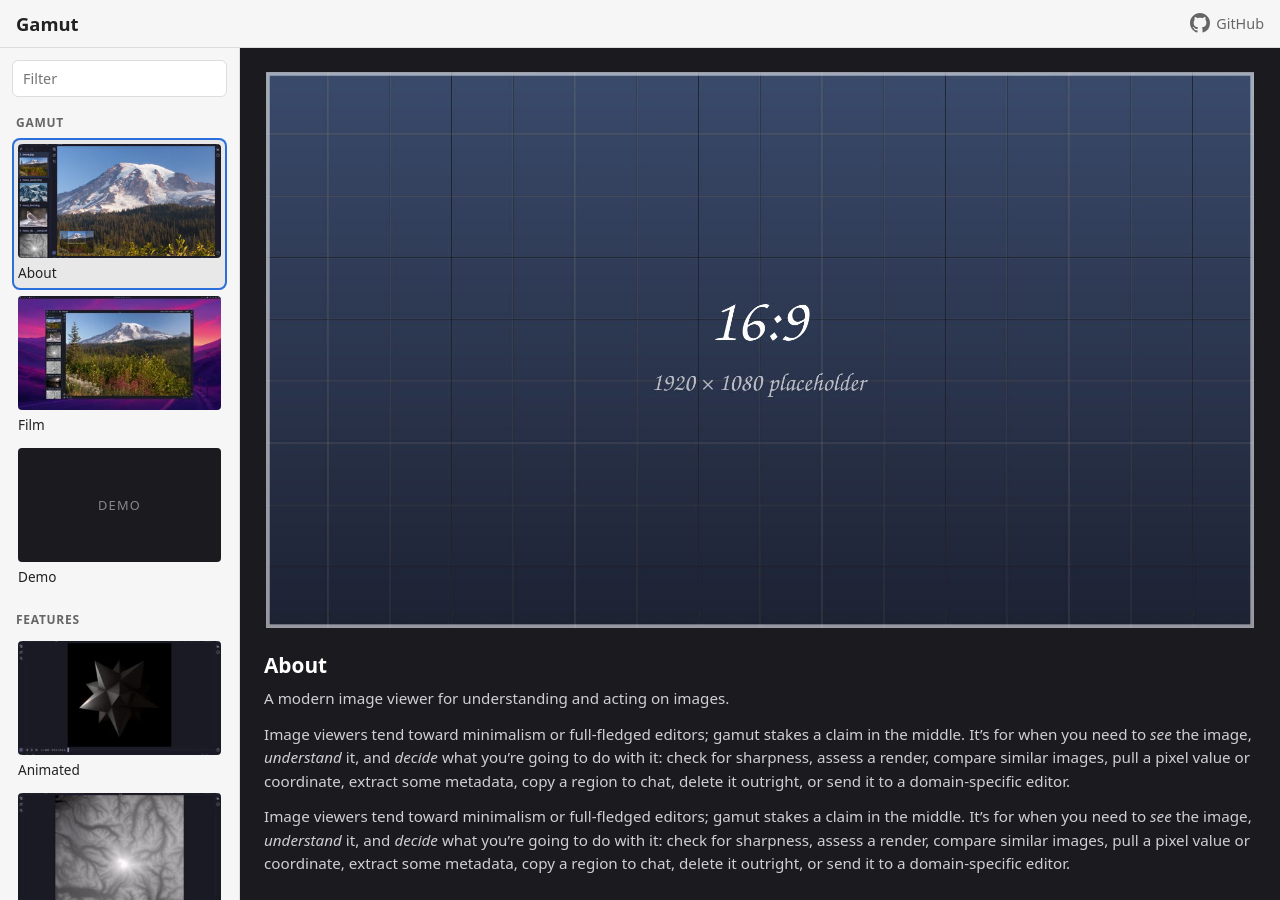
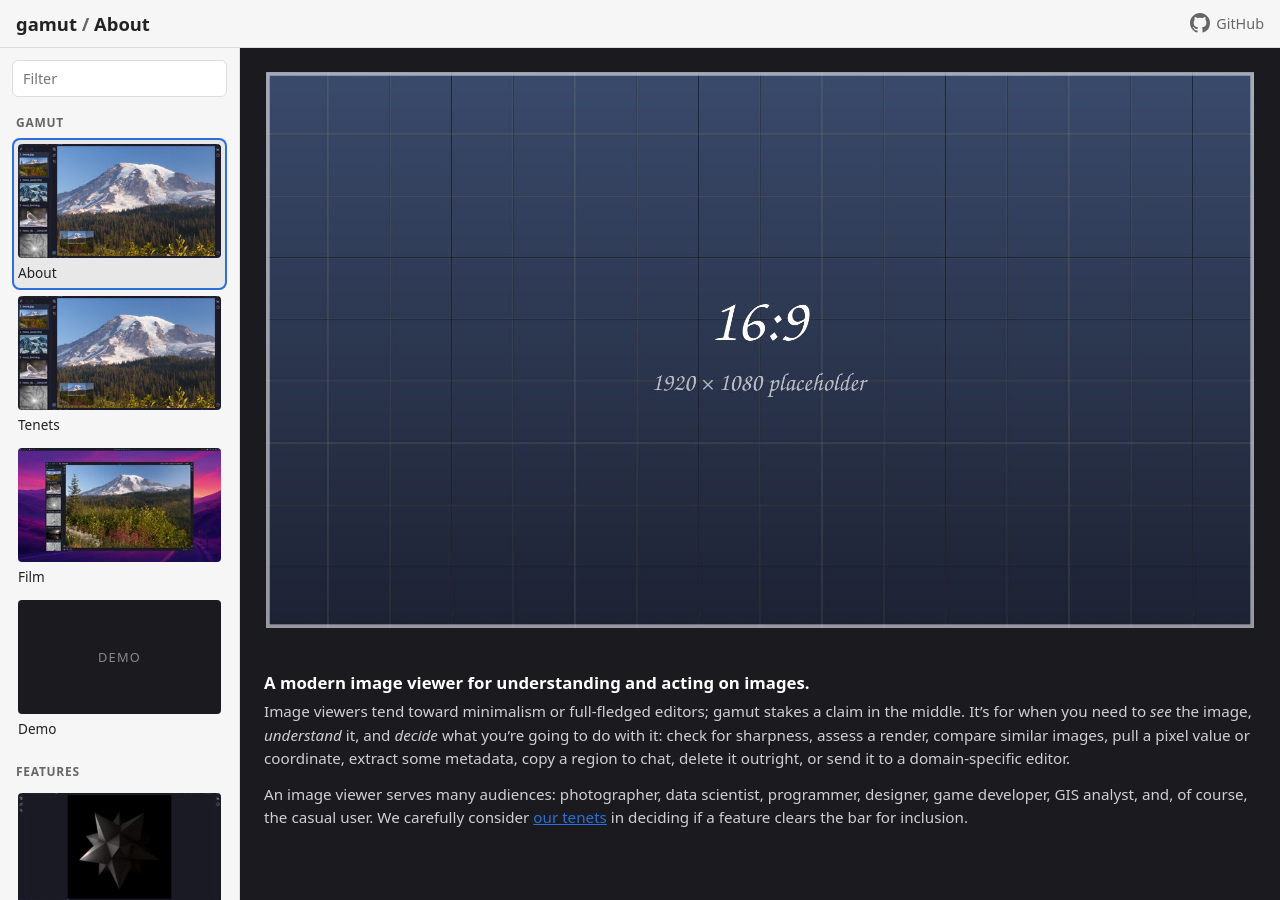
Before and after one commit to dcervelli/gamut, a Jekyll site: the page built from index.md, in a window 1280 px wide. Built offline with Jekyll 4.4.1, drawn with Linux system fonts in a browser that asks for light colours.

Commit message:
Put the section in the header and move long text into includes
The header (and the list's title on short screens) reads "gamut /
<section>" for the selected item, as does the tab title, so the panes no
longer repeat it as a heading. Gallery entries can name a Markdown file
in _includes/gallery/ in place of inline text; About uses one, and a new
Tenets doc entry is added. The site title is now lower-case.

```diff
--- a/_config.yml
+++ b/_config.yml
@@ -1,4 +1,4 @@
-title: Gamut
+title: gamut
 baseurl: /gamut  # project site lives at <user>.github.io/gamut/
 repo_url: https://github.com/dcervelli/gamut
 # Images and video live in the gamut-scripting Pages site; serve.sh points this
--- /dev/null
+++ b/_includes/gallery/about.md
@@ -0,0 +1,5 @@
+## A modern image viewer for understanding and acting on images.
+
+Image viewers tend toward minimalism or full-fledged editors; gamut stakes a claim in the middle. It's for when you need to *see* the image, *understand* it, and *decide* what you're going to do with it: check for sharpness, assess a render, compare similar images, pull a pixel value or coordinate, extract some metadata, copy a region to chat, delete it outright, or send it to a domain-specific editor.
+
+An image viewer serves many audiences: photographer, data scientist, programmer, designer, game developer, GIS analyst, and, of course, the casual user. We carefully consider [our tenets](#tenets) in deciding if a feature clears the bar for inclusion.
--- /dev/null
+++ b/_includes/gallery/tenets.md
@@ -0,0 +1,21 @@
+
+### Fast, always
+Every pan and zoom runs at full frame rate; decoding and analysis never block the interface. Speed is never traded for a feature.
+
+### Faithful to the file
+Color management; HDR as graded; 16-bit, float, single-channel data displayed as-is. The file's actual pixel values are always a hover away.
+
+### Viewer, not editor
+You can rename, trash, copy, and export, but nothing changes the file's pixels. Adjustments are for seeing the image better, and what you see is what you copy or export.
+
+### Useful, not minimal
+If a feature is conceptually simple but would otherwise require specialized software, it has a place.
+
+### Images come first
+The interface is sparse, and every image, primary and thumbnail, gets as much room as possible. Specialized tools stay out of sight unless asked for.
+
+### Discoverable by mouse, driven by keyboard
+Every feature is accessible through the UI and keyboard. Learn the keys via tooltips and in-app help.
+
+### Desktop native
+Integrates with your theme, trash, thumbnail cache, file dialogs, and other image applications.
--- a/_layouts/gallery.html
+++ b/_layouts/gallery.html
@@ -10,7 +10,7 @@
      media largest; these classes are the no-JS fallback. -->
 <body class="gallery nav-left cap-below">
   <header class="topbar">
-    <a class="brand" href="{{ '/' | relative_url }}">{{ site.title }}</a>
+    <div class="brand"><a href="{{ '/' | relative_url }}">{{ site.title }}</a><span class="crumb"> / <span class="section"></span></span></div>
     <a class="repo" href="{{ site.repo_url }}" title="Source on GitHub">
       <svg viewBox="0 0 16 16" width="20" height="20" aria-hidden="true"><path fill="currentColor" d="M8 0C3.58 0 0 3.58 0 8c0 3.54 2.29 6.53 5.47 7.59.4.07.55-.17.55-.38 0-.19-.01-.82-.01-1.49-2.01.37-2.53-.49-2.69-.94-.09-.23-.48-.94-.82-1.13-.28-.15-.68-.52-.01-.53.63-.01 1.08.58 1.23.82.72 1.21 1.87.87 2.33.66.07-.52.28-.87.51-1.07-1.78-.2-3.64-.89-3.64-3.95 0-.87.31-1.59.82-2.15-.08-.2-.36-1.02.08-2.12 0 0 .67-.21 2.2.82.64-.18 1.32-.27 2-.27.68 0 1.36.09 2 .27 1.53-1.04 2.2-.82 2.2-.82.44 1.1.16 1.92.08 2.12.51.56.82 1.27.82 2.15 0 3.07-1.87 3.75-3.65 3.95.29.25.54.73.54 1.48 0 1.07-.01 1.93-.01 2.2 0 .21.15.46.55.38A8.013 8.013 0 0016 8c0-4.42-3.58-8-8-8z"/></svg>
       <span>GitHub</span>
@@ -21,7 +21,7 @@
     <!-- Stays put while the thumbnails scroll. -->
     <div class="sidebar-head">
       <!-- Stands in for the header, which is dropped on short screens. -->
-      <a class="nav-brand" href="{{ '/' | relative_url }}">{{ site.title }}</a>
+      <div class="nav-brand"><a href="{{ '/' | relative_url }}">{{ site.title }}</a><span class="crumb"> / <span class="section"></span></span></div>
       <input class="filter" type="search" placeholder="Filter" aria-label="Filter">
     </div>
     <div class="sidebar-scroll">
@@ -56,12 +56,16 @@
       {%- assign video_src = image_src %}
       {%- assign poster = '/assets/thumbs/' | append: item.thumb | relative_url %}
     {%- endif %}
-    <section class="pane pane-{{ item.kind }}" data-id="{{ item.id }}">
+    {%- if item.file %}
+      {%- capture text %}{% include gallery/{{ item.file }} %}{% endcapture %}
+    {%- else %}
+      {%- assign text = item.text %}
+    {%- endif %}
+    <section class="pane pane-{{ item.kind }}" data-id="{{ item.id }}" data-title="{{ item.title | escape }}">
       {%- if item.kind == "doc" %}
       <article class="doc">
-        <h1>{{ item.title }}</h1>
 {{ content }}
-        {{ item.text | markdownify }}
+        {{ text | markdownify }}
       </article>
       {%- else %}
       <div class="media">
@@ -75,8 +79,7 @@
         {%- endcase %}
       </div>
       <div class="caption">
-        <h1>{{ item.title }}</h1>
-        {{ item.text | markdownify }}
+        {{ text | markdownify }}
       </div>
       {%- endif %}
     </section>
--- a/assets/css/site.css
+++ b/assets/css/site.css
@@ -76,11 +76,16 @@ blockquote {
   z-index: 2;
 }
 .brand, .nav-brand {
-  color: var(--fg);
+  min-width: 0;
+  overflow: hidden;
+  white-space: nowrap;
+  text-overflow: ellipsis;
   font-weight: 600;
   font-size: 1.15rem;
-  text-decoration: none;
 }
+.brand a, .nav-brand a { color: var(--fg); text-decoration: none; }
+.crumb { color: var(--muted); }
+.crumb .section { color: var(--fg); }
 .nav-brand { display: none; }
 .repo {
   display: flex;
@@ -264,10 +269,10 @@ blockquote {
   line-height: 1.55;
 }
 .cap-right .caption { align-self: stretch; }
-.caption h1, .doc h1 { margin: 0 0 0.5rem; font-size: 1.3rem; line-height: 1.3; }
-.caption h1 { color: #fff; }
+.caption h2 { margin: 1.25rem 0 0.4rem; font-size: 1.05rem; line-height: 1.3; color: #fff; }
 .caption p { margin: 0 0 0.75rem; }
 .caption > :last-child { margin-bottom: 0; }
+.caption img { display: block; margin: 0.25rem 0 0.75rem; border-radius: 4px; }
 
 .pane-doc.active {
   flex-direction: row;
--- a/assets/js/gallery.js
+++ b/assets/js/gallery.js
@@ -5,6 +5,7 @@
   const panes = document.querySelectorAll(".pane");
   const thumbs = document.querySelectorAll(".thumb");
   const filter = document.querySelector(".filter");
+  const sections = document.querySelectorAll(".crumb .section");
   if (!panes.length) return;
 
   const css = getComputedStyle(document.documentElement);
@@ -49,6 +50,8 @@
       // A hidden video keeps playing its sound otherwise.
       if (!on) p.querySelectorAll("video").forEach((v) => v.pause());
     }
+    for (const s of sections) s.textContent = target.dataset.title;
+    document.title = document.querySelector(".brand a").textContent + " / " + target.dataset.title;
     for (const t of thumbs) {
       const on = t.dataset.id === target.dataset.id;
       t.classList.toggle("active", on);
```
Also changed, not shown: _data/gallery.yml (+8 -8 lines).
